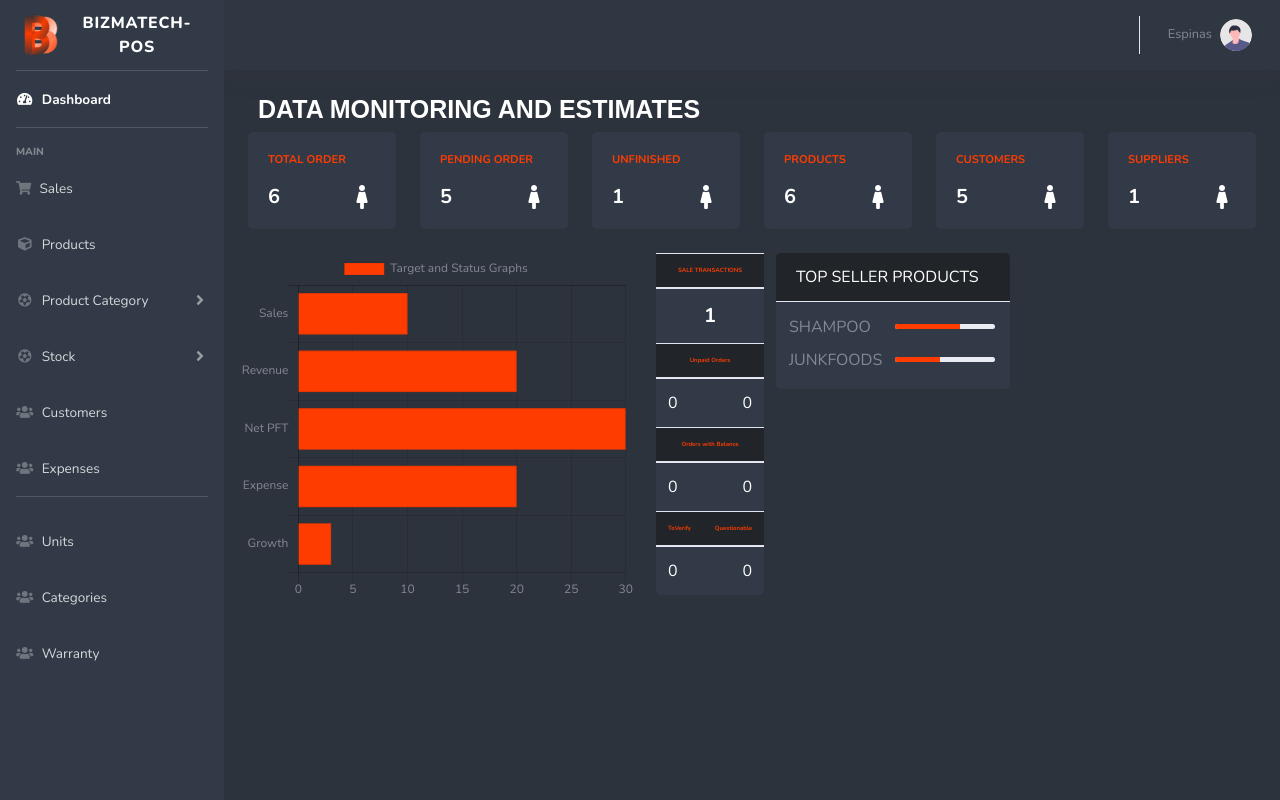
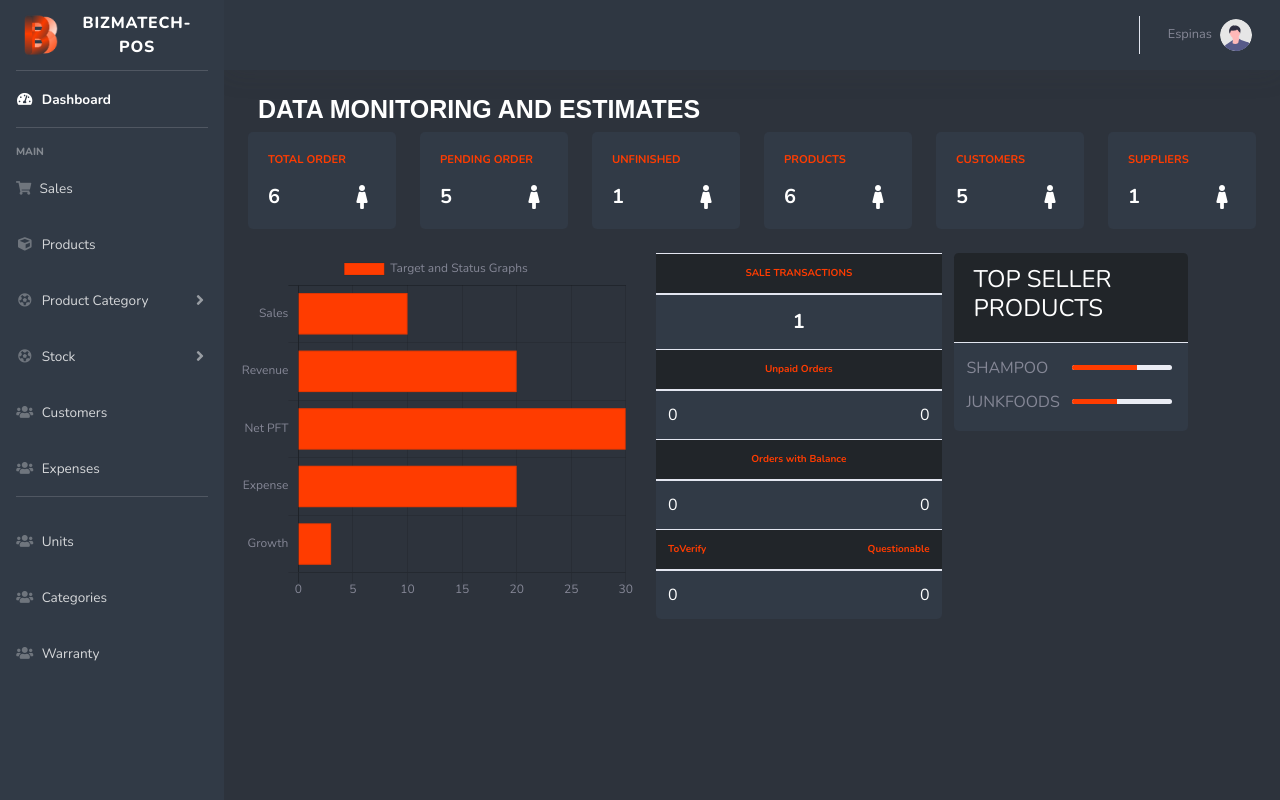
Before and after one commit to mariannejordan20/BizmaPOS, a PHP site: page / in a window 1280 px wide. Run offline with PHP 8.4, Linux system fonts and the light colour scheme; a user stored in the database is signed in; data comes from the database, SQL or seed files in the repository.

Commit message:
units table

```diff
--- a/index.php
+++ b/index.php
@@ -308,11 +308,11 @@ include('connection.php');
                         </div>
 
                     </div>
-                    <div class="row">
+                    <div class="row" style="width: 30%;">
                         <div class="col-xl-12 col-md-6 mb-4" style="margin-left: 20px;">
                             <div class="card-dbrd">
                                 <div class="table-responsive-sm">
-                                    <table class="table table-centered mb-4" style="font-size: 6px;">
+                                    <table class="table table-centered mb-4" style="font-size: 10px;">
                                         <thead style="background-color: #212529;">
                                             <tr>
                                                 <th style="text-align: center; color: #ff3c00;">
@@ -382,7 +382,7 @@ include('connection.php');
 
                         <div class="col-xl-3 col-lg-6" style="margin-left: 20px; height: 400px">
                                 <div class="card-dbrd">
-                                    <div class="d-flex card-header justify-content-between align-items-center" style="background-color: #212529;>
+                                    <div class="d-flex card-header justify-content-between align-items-center" style="background-color: #212529;">
                                         <h4 class="header-title">TOP SELLER PRODUCTS</h4>
                                     </div>
 
--- a/units.php
+++ b/units.php
@@ -26,9 +26,6 @@ session_start();
 <?php
     include('header.php');
 ?>
-
-
-
 
 
 
@@ -102,7 +99,7 @@ session_start();
     <div class="card-body">
         <div class="container-fluid">
             <div class="table-responsive">
-            <table class="table table-bordered  text-center" id="example" width="100%" cellspacing="0">
+            <table class="table table-bordered text-center" id="example" width="30%" cellspacing="0">
 
 
                 <thead>
```
